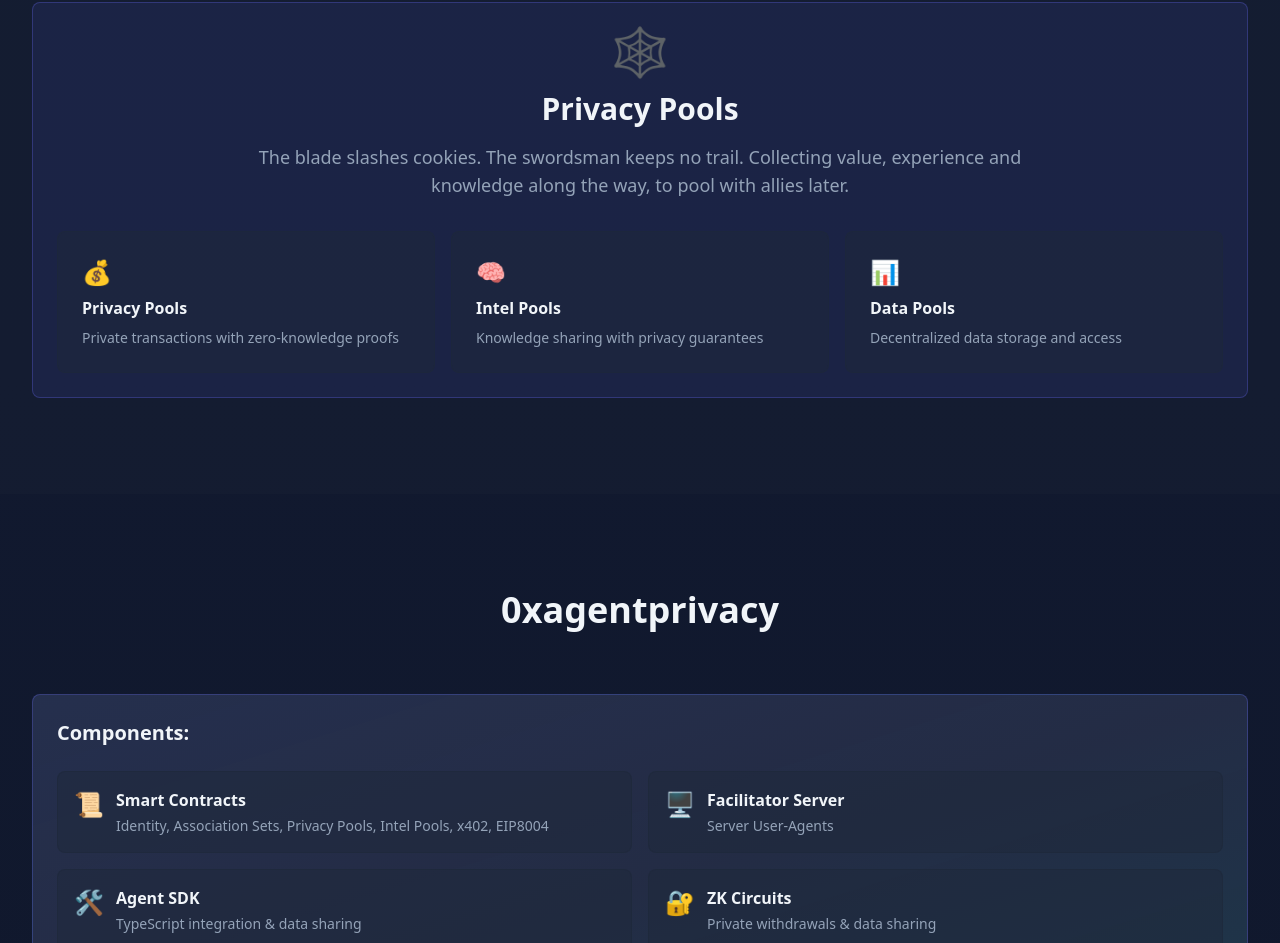
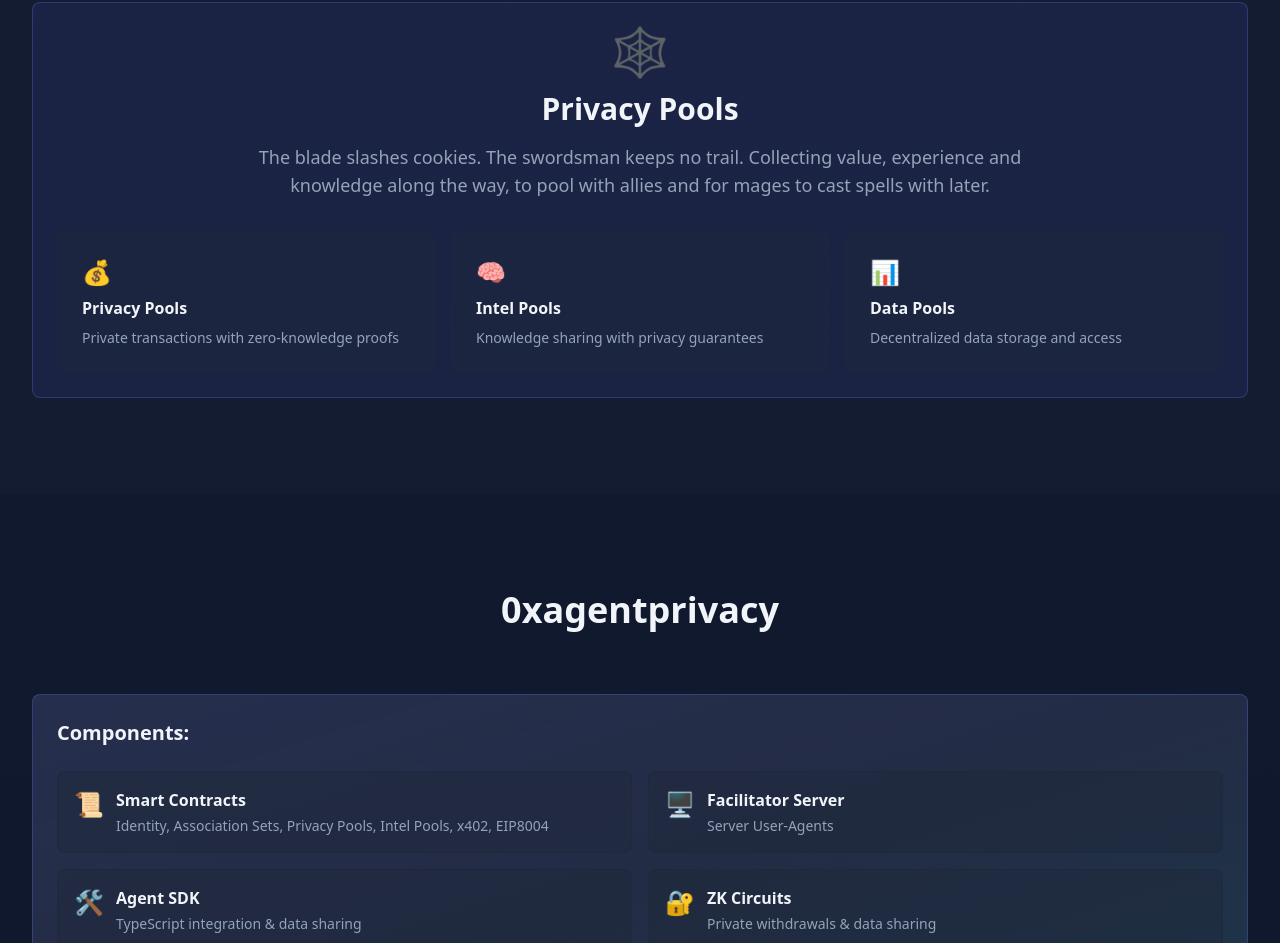
Before and after one commit to mitchuski/agentprivacy-zypher, a Next.js app: page / in a window 1280 px wide. Shown: the part 1314-2257 px from the top of the page. Built offline with nearby package versions, Linux system fonts and the light colour scheme.

Commit message:
Update Privacy Pools description text

```diff
--- a/src/app/page.tsx
+++ b/src/app/page.tsx
@@ -217,7 +217,7 @@ export default function LandingPage() {
               <div className="text-5xl mb-4">🕸️</div>
               <h2 className="text-3xl font-bold text-text mb-4">Privacy Pools</h2>
               <p className="text-lg text-text-muted max-w-3xl mx-auto">
-                The blade slashes cookies. The swordsman keeps no trail. Collecting value, experience and knowledge along the way, to pool with allies later.
+              The blade slashes cookies. The swordsman keeps no trail. Collecting value, experience and knowledge along the way, to pool with allies and for mages to cast spells with later.
               </p>
             </div>
 
```
